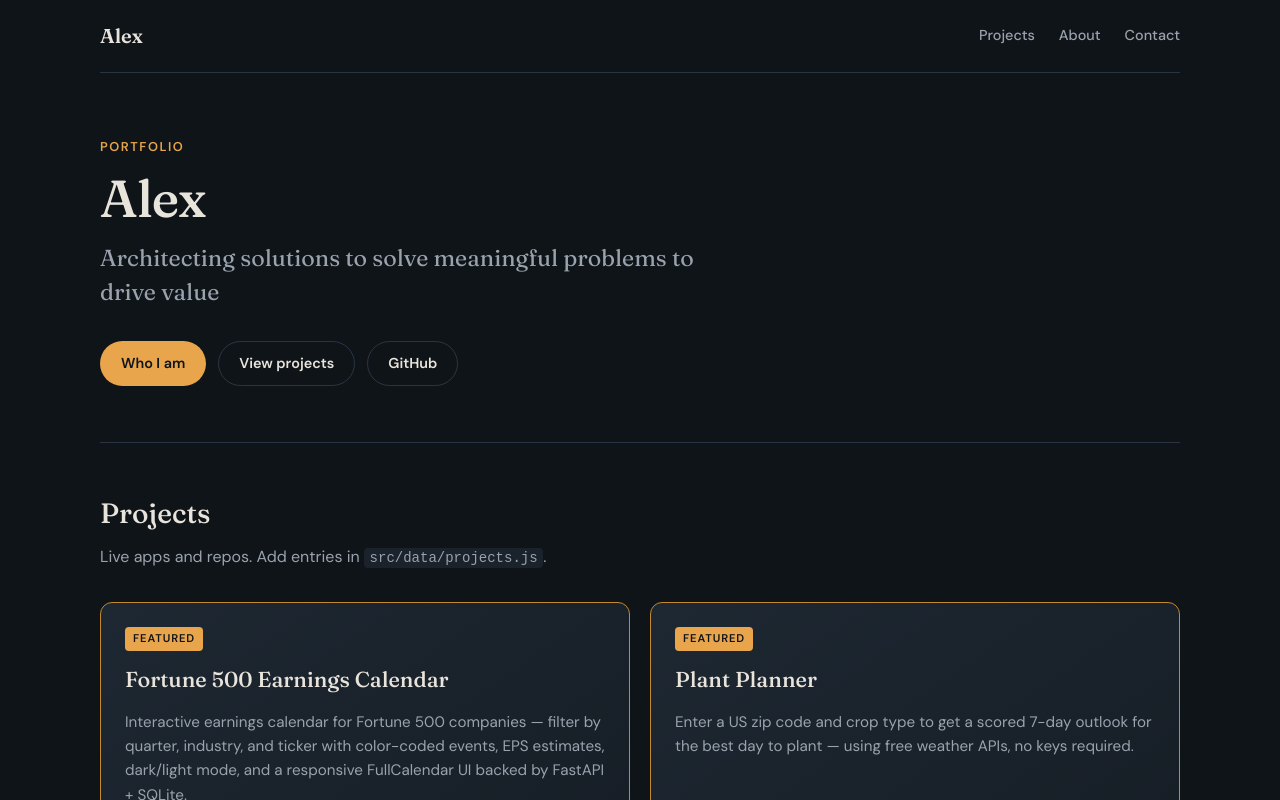
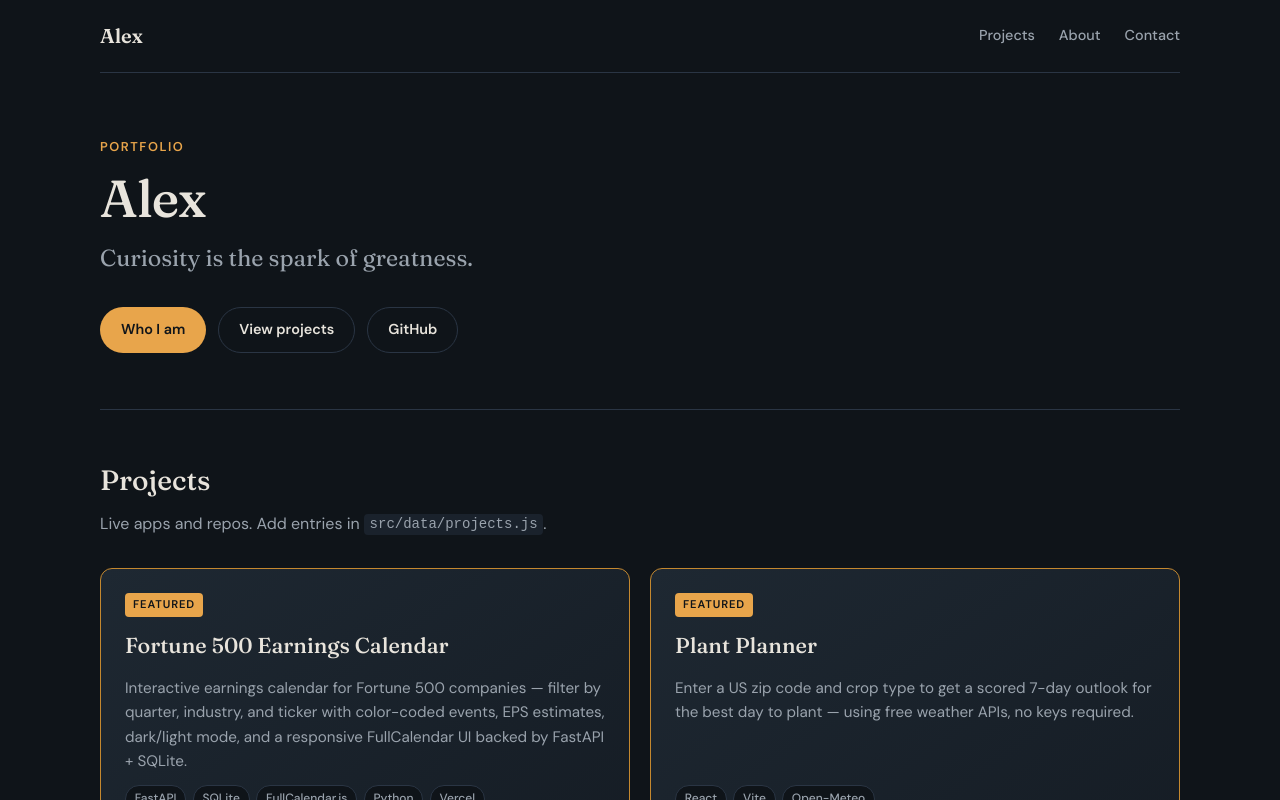
Before and after one commit to VentureAlex/portfolio, a React (Vite) app: page / in a window 1280 px wide. Shown: the top 800 px of the page. Built offline with nearby package versions, Linux system fonts and the light colour scheme.

Commit message:
content: update headline to 'Curiosity is the spark of greatness.'

```diff
--- a/src/data/site.js
+++ b/src/data/site.js
@@ -1,7 +1,6 @@
 export const site = {
   name: 'Alex',
-  headline:
-    'Architecting solutions to solve meaningful problems to drive value',
+  headline: 'Curiosity is the spark of greatness.',
   whoIAm:
     'Technical engineering leader with 10+ years delivering high-impact projects across M&A, AI/search platforms, enterprise systems, and digital transformation. Background spans IT infrastructure, networking, data centers, and manufacturing (PLM/NPI). Open to Senior IT Systems, Engineering Manager, or Technical PM roles.',
   portfolioNote:
```
